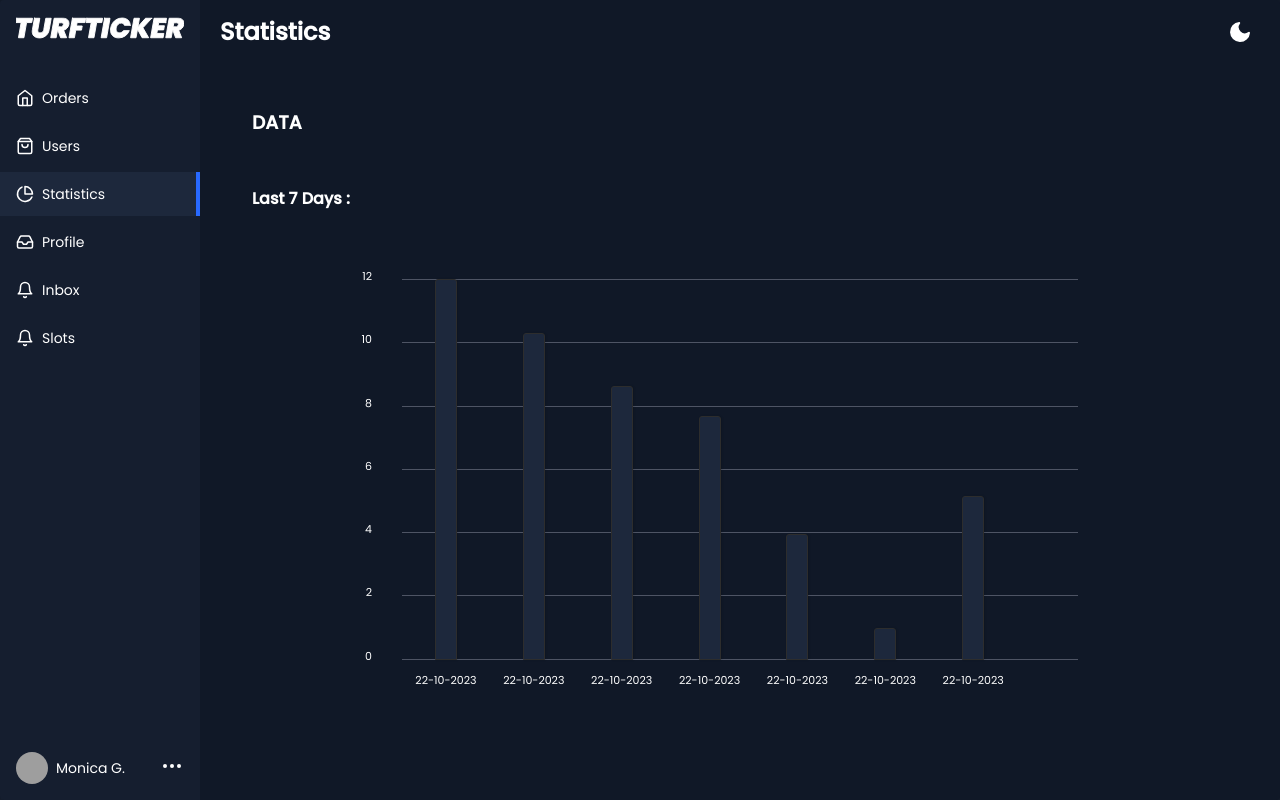
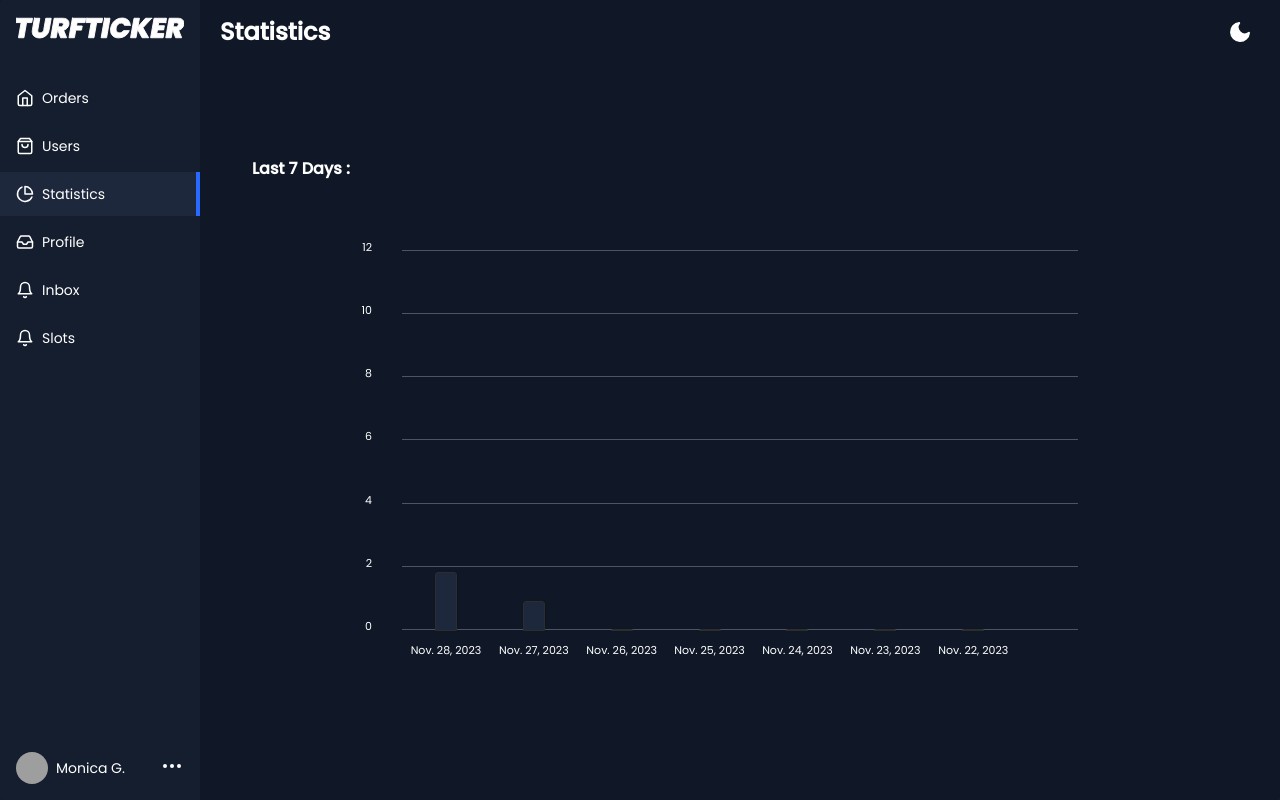
Before and after one commit to muethesim/TurfTicker, a Django app: page /statistic-page in a window 1280 px wide. Run offline with Django 4.2, Linux system fonts and the light colour scheme; data comes from the database, SQL or seed files in the repository; some libraries are stand-ins or nearby versions; grey boxes are pictures that could not be loaded.

Commit message:
statistics_completed

```diff
--- a/base/templates/base/statistics.html
+++ b/base/templates/base/statistics.html
@@ -6,19 +6,13 @@
     <div class="products-area-wrapper tableView">
       <div class="profile__about">
         <div class="row">
-          <h3>Data</h3>
-
-          <h4 class="mt-5">Last 7 Days : </h4>
+          <h4 class="mt-5">Last 7 Days :</h4>
           <div id="bar-chart">
             <div class="graph">
               <ul class="x-axis">
-                <li><span>22-10-2023</span></li>
-                <li><span>22-10-2023</span></li>
-                <li><span>22-10-2023</span></li>
-                <li><span>22-10-2023</span></li>
-                <li><span>22-10-2023</span></li>
-                <li><span>22-10-2023</span></li>
-                <li><span>22-10-2023</span></li>
+                {% for stat in statistics %}
+                <li><span>{{ stat }}</span></li>
+                {% endfor %}
               </ul>
               <ul class="y-axis">
                 <li><span>12</span></li>
@@ -30,41 +24,13 @@
                 <li><span>0</span></li>
               </ul>
               <div class="bars">
+                {% for key, value in statistics.items %}
                 <div class="bar-group">
-                  <div class="bar bar-2 stat-2" style="height: 100%">
+                  <div class="bar bar-2 stat-2" style="height: {{ value }}%;">
                     <span>5680</span>
                   </div>
                 </div>
-                <div class="bar-group">
-                  <div class="bar bar-2 stat-2" style="height: 86%">
-                    <span>6880</span>
-                  </div>
-                </div>
-                <div class="bar-group">
-                  <div class="bar bar-2 stat-2" style="height: 72%">
-                    <span>5760</span>
-                  </div>
-                </div>
-                <div class="bar-group">
-                  <div class="bar bar-2 stat-2" style="height: 64%">
-                    <span>5120</span>
-                  </div>
-                </div>
-                <div class="bar-group">
-                  <div class="bar bar-2 stat-2" style="height: 33%">
-                    <span>2640</span>
-                  </div>
-                </div>
-                <div class="bar-group">
-                  <div class="bar bar-2 stat-2" style="height: 8.33%">
-                    <span>2640</span>
-                  </div>
-                </div>
-                <div class="bar-group">
-                  <div class="bar bar-2 stat-2" style="height: 43%">
-                    <span>2640</span>
-                  </div>
-                </div>
+                {% endfor %}
               </div>
             </div>
           </div>
--- a/base/views.py
+++ b/base/views.py
@@ -1,6 +1,6 @@
 from django.shortcuts import render
 from .models import User, Booking, Contact
-from datetime import date
+from datetime import date, timedelta
 
 
 def loginPage(request):
@@ -19,9 +19,12 @@ def userPage(request):
 
 def statisticPage(request):
     td = date.today()
-    bookings = Booking.objects.filter(date = td)
-    print(bookings)
-    content = {'page' : 'Statistics'}
+    bookings = Booking.objects
+    sendData = {}
+    for i in range(7):
+        sendData[td-timedelta(days=i)] = (bookings.filter(date = td-timedelta(days=i)).count()/13)*100
+    print(sendData)
+    content = {'page' : 'Statistics', 'statistics' : sendData}
     return render(request, 'base/statistics.html', content)
 
 def profilePage(request):
```
